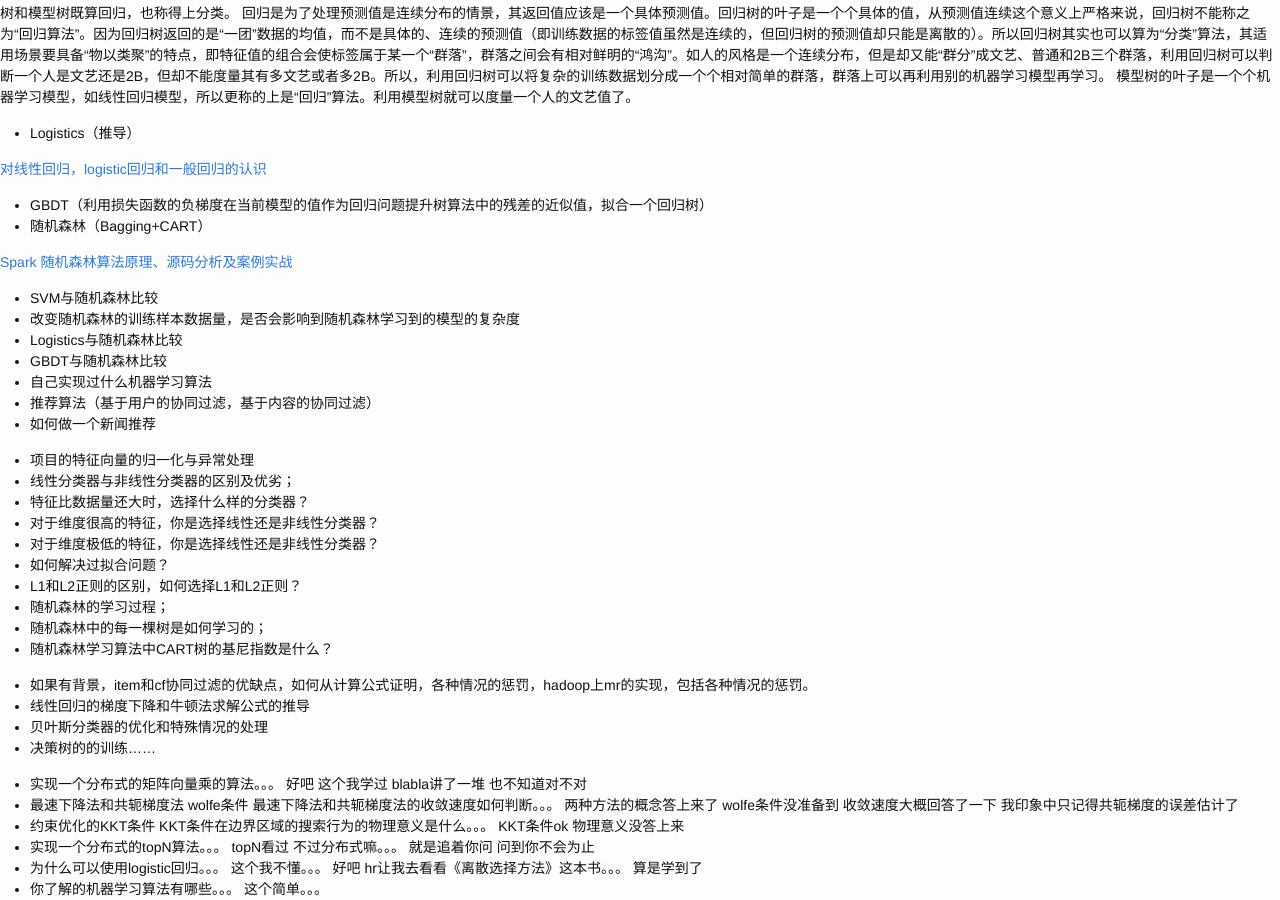
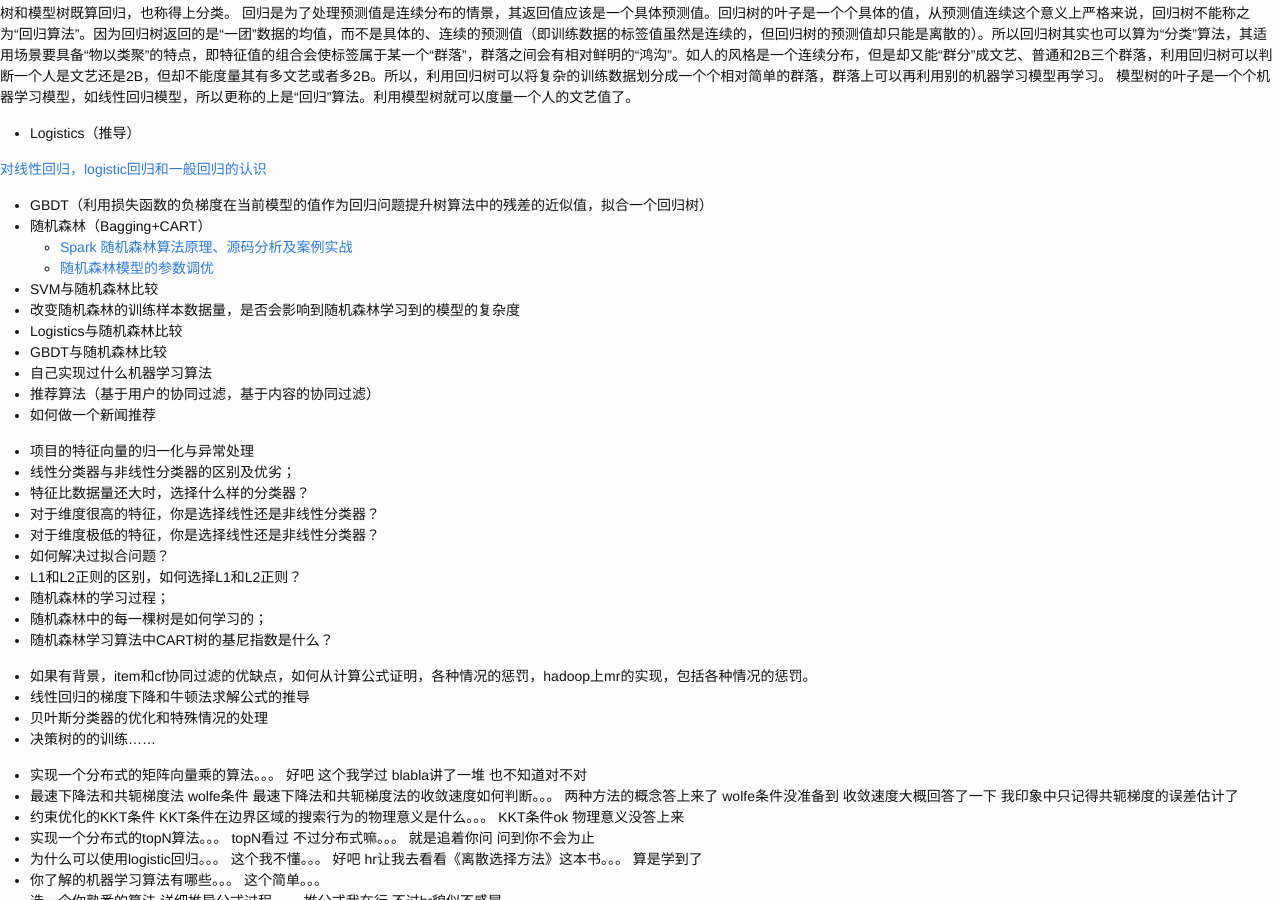
Before and after one commit to cnwarden/cnwarden.github.io, a Jekyll site: the page built from ml/p.md, in a window 1280 px wide and 900 px high, scrolled down 711 px. Built offline with Jekyll 4.4.1, drawn with Linux system fonts in a browser that asks for light colours.

Commit message:
Update p.md

```diff
--- a/ml/p.md
+++ b/ml/p.md
@@ -47,8 +47,8 @@ K-Means
 
 - GBDT（利用损失函数的负梯度在当前模型的值作为回归问题提升树算法中的残差的近似值，拟合一个回归树）
 - 随机森林（Bagging+CART）
-
-[Spark 随机森林算法原理、源码分析及案例实战](https://www.ibm.com/developerworks/cn/opensource/os-cn-spark-random-forest/)
+  - [Spark 随机森林算法原理、源码分析及案例实战](https://www.ibm.com/developerworks/cn/opensource/os-cn-spark-random-forest/)
+  - [随机森林模型的参数调优](http://tankle.github.io/2015/06/11/Random-Forest-parameter-turning.html)
 
 - SVM与随机森林比较
 - 改变随机森林的训练样本数据量，是否会影响到随机森林学习到的模型的复杂度
```
